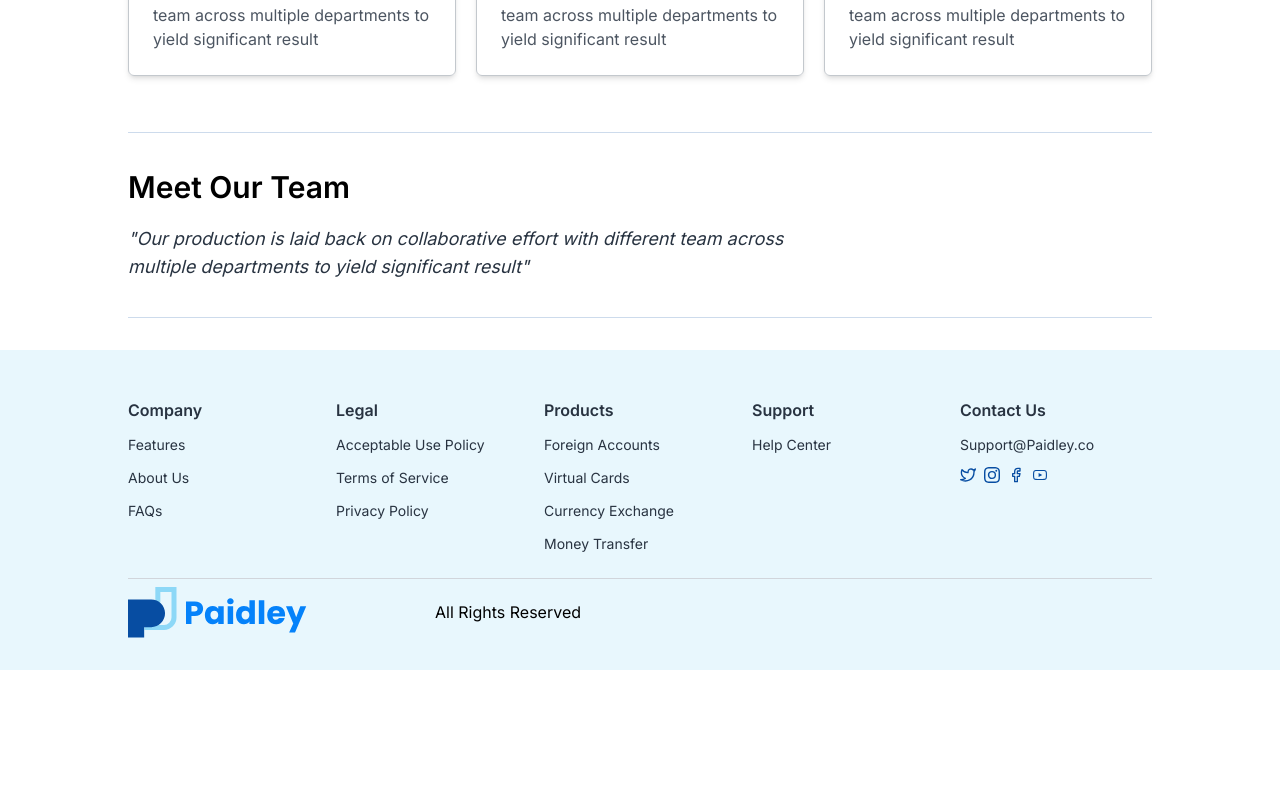
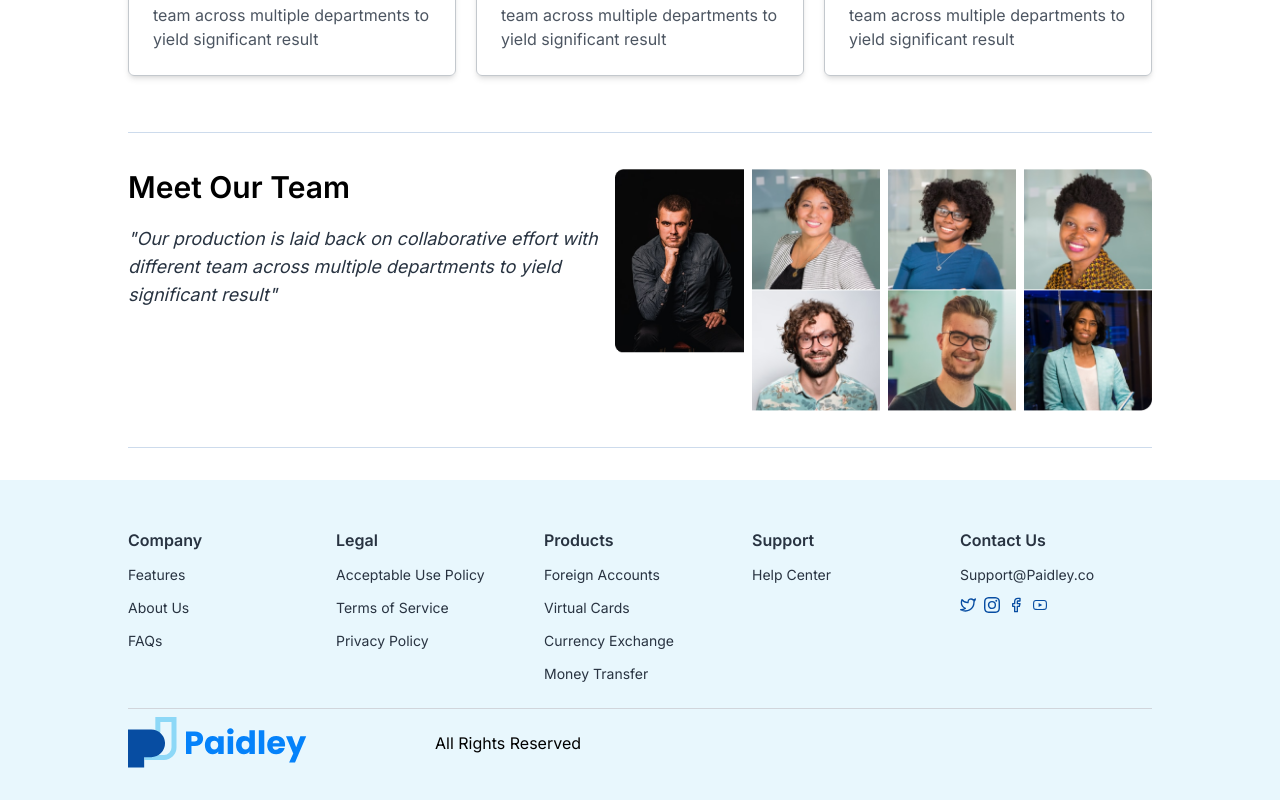
Before and after one commit to superwaih/paidley, a Next.js app: page /about-us in a window 1280 px wide. Shown: the part 1300-2100 px from the top of the page. Before the commit the page ends 1970 px from the top, so only its background shows below. Built offline with nearby package versions, Linux system fonts and the light colour scheme.

Commit message:
started support

```diff
--- a/pages/about-us/index.js
+++ b/pages/about-us/index.js
@@ -2,6 +2,14 @@ import Layout from "@/components/Layout";
 import React from "react";
 import Image from "next/image";
 import ImageOne from "../../public/images/team.png";
+import imageone from "../../public/images/about/imageone.png"
+import imagetwo from "../../public/images/about/imagetwo.png"
+import imagethree from "../../public/images/about/imagethree.png"
+import imagefour from "../../public/images/about/imagefour.png"
+import imagefive from "../../public/images/about/imagefive.png"
+import imagesix from "../../public/images/about/imagesix.png"
+import imageseven from "../../public/images/about/imageseven.png"
+
 import { values } from "@/utils/data";
 import Card from "@/components/landing-page-components/Card";
 const AboutUsPage = () => {
@@ -64,7 +72,7 @@ const AboutUsPage = () => {
           </div>
         </div>
 
-        <div className="py-9 border-[#CDDBEC] border-b">
+        <div className="py-9 flexible border-[#CDDBEC] border-b">
         <div className="flex flex-col space-y-5">
             <h3 className="text-2xl md:text-3xl font-semibold">
             Meet Our Team
@@ -74,6 +82,69 @@ const AboutUsPage = () => {
               team across multiple departments to yield significant result"
             </p>
           </div>
+
+          <div className="images gap-2 grid grid-cols-2 md:grid-cols-4 ">
+              <div>
+                <Image
+                  width={0}
+                  height={0}
+                  src={imageone}
+                  alt=""
+                />
+              </div>
+              <div>
+                <Image
+                  width={0}
+                  height={0}
+                  objectFit="cover"
+                  src={imagetwo}
+                  alt=""
+                />
+                 <Image
+                  width={0}
+                  height={0}
+                  objectFit="cover"
+                  src={imagethree}
+                  alt=""
+                />
+              </div>
+
+
+              <div>
+                <Image
+                  width={0}
+                  height={0}
+                  objectFit="cover"
+                  src={imagesix}
+                  alt=""
+                />
+                 <Image
+                  width={0}
+                  height={0}
+                  objectFit="cover"
+                  src={imagefive}
+                  alt=""
+                />
+
+              </div>
+              <div>
+                <Image
+                  width={0}
+                  height={0}
+                  objectFit="cover"
+                  src={imagefour}
+                  alt=""
+                />
+                 <Image
+                  width={0}
+                  height={0}
+                  objectFit="cover"
+                  src={imageseven}
+                  alt=""
+                />
+
+              </div>
+          </div>
         </div>
       </div>
     </Layout>
--- /dev/null
+++ b/pages/support/index.js
@@ -0,0 +1,19 @@
+import Layout from '@/components/Layout'
+import React from 'react'
+
+const SupportPage = () => {
+  return (
+    <Layout>
+
+        <div className=''>
+            <div className=''>
+                support
+            </div>
+
+            </div>
+
+    </Layout>
+  )
+}
+
+export default SupportPage
--- a/tailwind.config.js
+++ b/tailwind.config.js
@@ -15,6 +15,9 @@ module.exports = {
         "brand-color": "#306BB1",
         "brand-blue": "#0582FA"
 
+      },
+      backgroundImage:{
+        "bg-hero": "/public/"
       }
     },
   },
```
Also changed, not shown: public/images/bg-contact.png (added).
